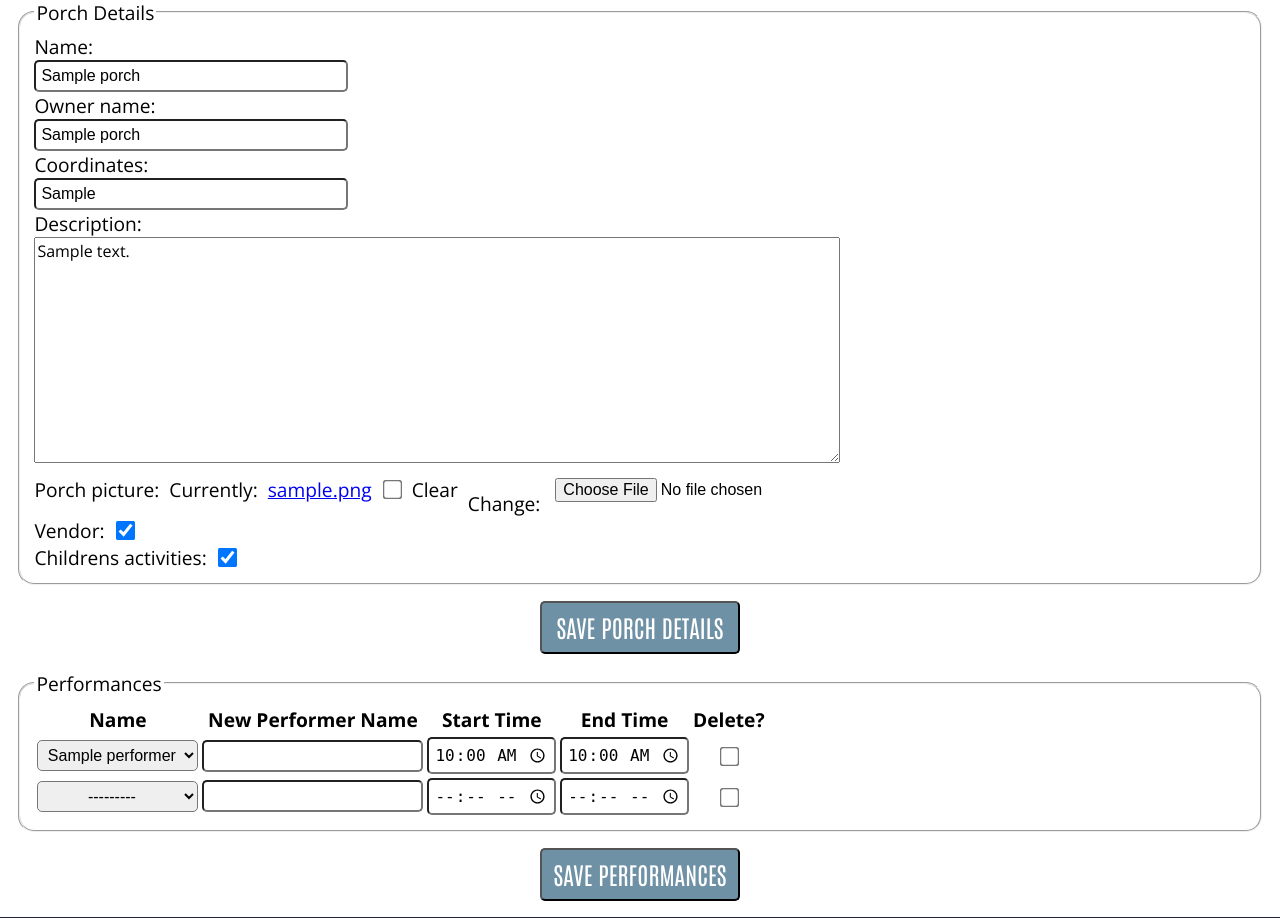
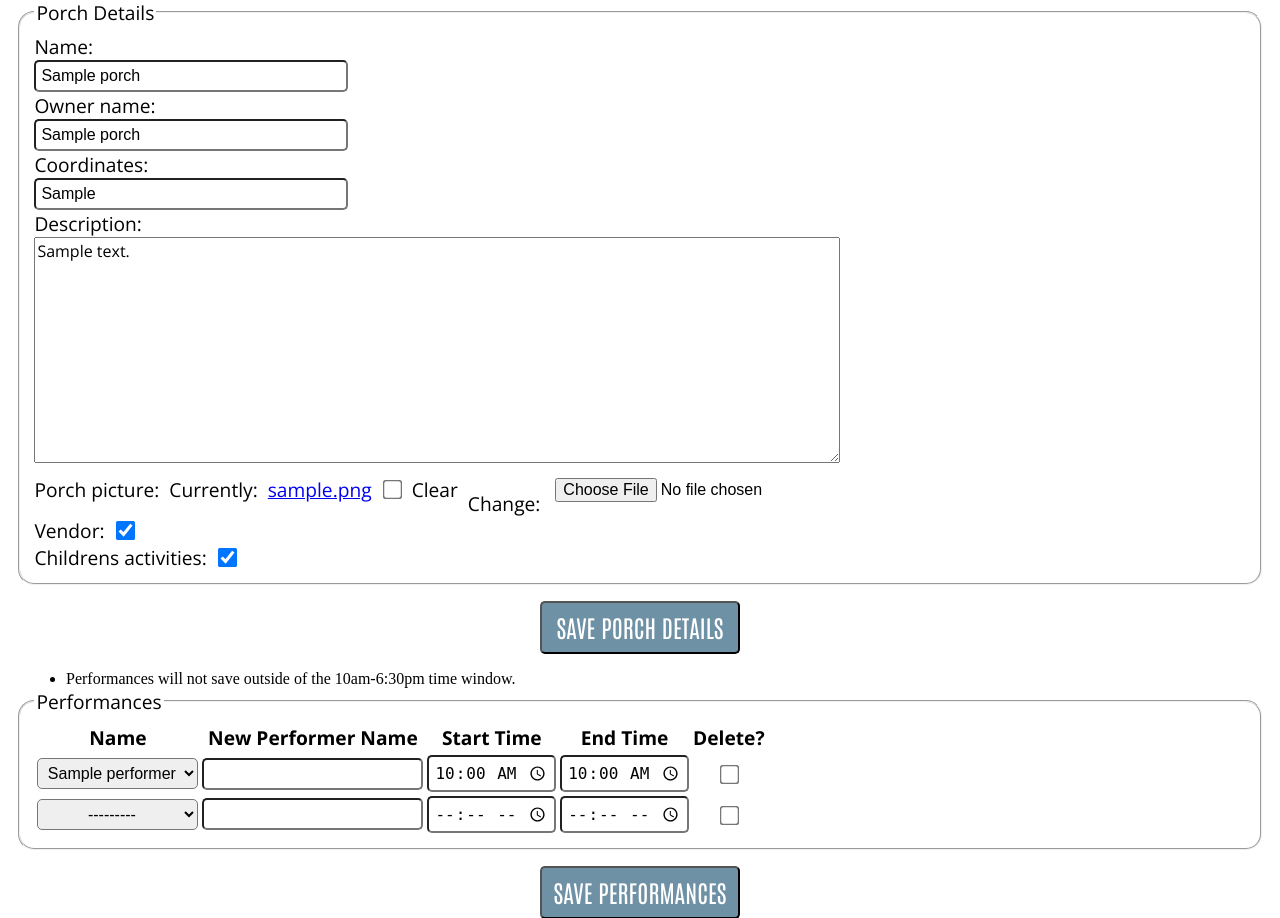
Before and after one commit to PorchFest/porch-fest-django, a Django app: page /dashboard/porches/00000000-0000-0000-0000-000000000001/edit/ in a window 1280 px wide. Shown: the part 196-1114 px from the top of the page. Run offline with Django 5.2, Linux system fonts and the light colour scheme; a user stored in the database is signed in; tables that the repository leaves empty hold one stand-in row (values such as "Sample post"); style sheets or scripts are compiled from the project's sources; some libraries are stand-ins or nearby versions.

Commit message:
update(dash): end time to 630pm

```diff
--- a/porchpanel/forms.py
+++ b/porchpanel/forms.py
@@ -29,17 +29,18 @@ class PerformerForm(forms.ModelForm):
 
 class PerformanceFormDashboard(forms.ModelForm):
     new_performer_name = forms.CharField(required=False, label="New Performer")
+
     performer = forms.ModelChoiceField(
-        queryset=Performer.objects.all(),
+        queryset=Performer.objects.all().order_by('name'),
         required=False
     )
 
     class Meta:
-        model = Performance
-        fields = ['performer', 'start_time', 'end_time']
+        model   = Performance
+        fields  = ['performer', 'start_time', 'end_time']
         widgets = {
             'start_time': forms.TimeInput(attrs={'type': 'time', 'min': '10:00'}),
-            'end_time': forms.TimeInput(attrs={'type': 'time', 'max': '19:00'}),
+            'end_time': forms.TimeInput(attrs={'type': 'time', 'max': '18:30'}),
         }
 
     def clean(self):
--- a/porchpanel/templates/porchpanel/components/performances_edit_form.html
+++ b/porchpanel/templates/porchpanel/components/performances_edit_form.html
@@ -1,4 +1,5 @@
 <div id="performances_edit_form">
+    <div style="margin-left: 50px;"><ul><li>Performances will not save outside of the 10am-6:30pm time window.</li></ul></div>
     <form
         hx-post="{% url 'porchpanel:porch_edit' porch.id %}"
         hx-target="#performances_edit_form"
```
